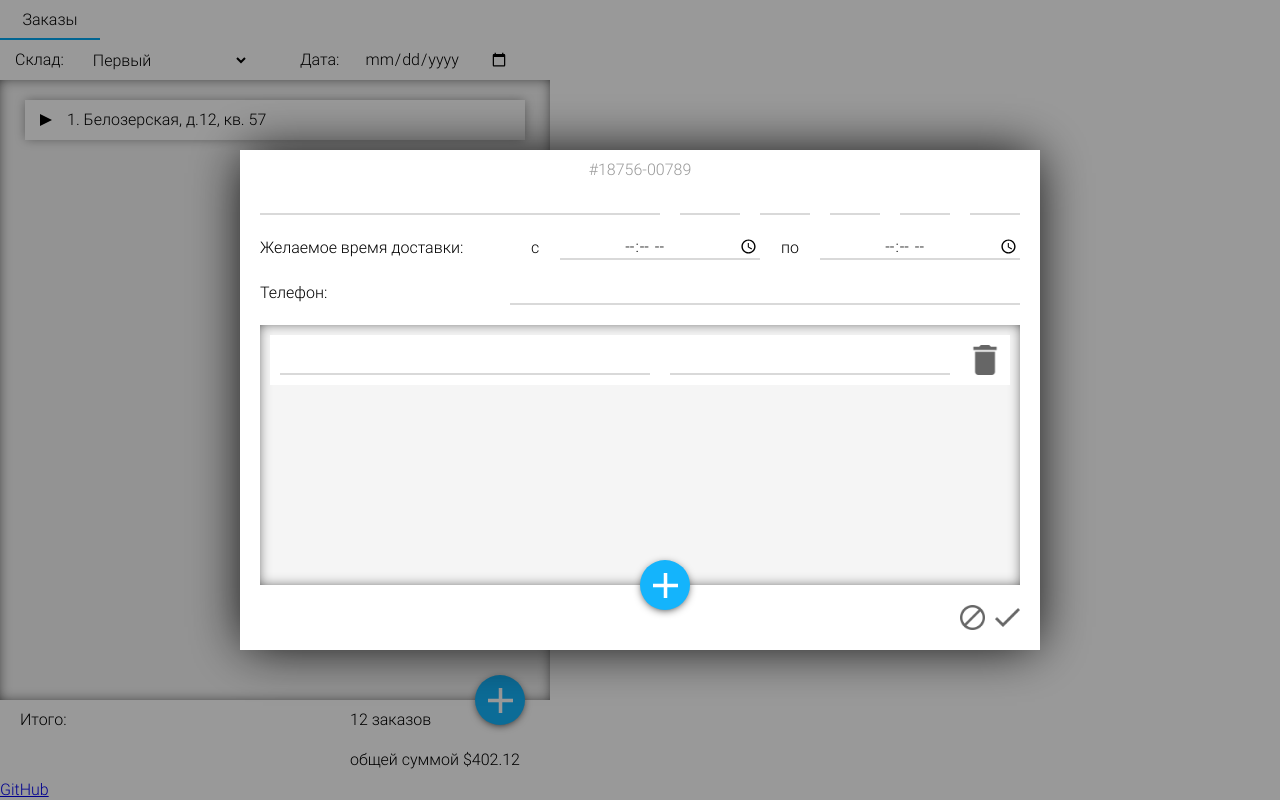
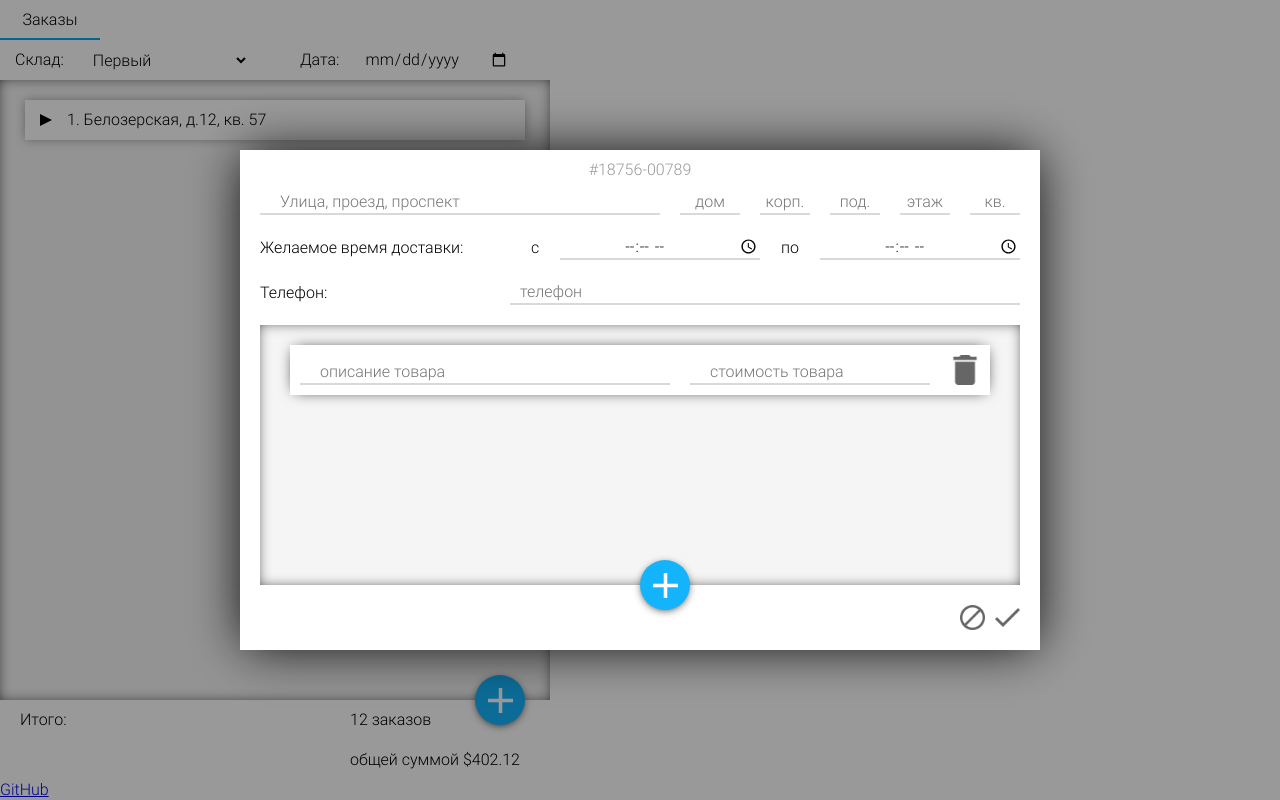
Before and after one commit to Darevski/Delivery_system, a PHP site: page / in a window 1280 px wide. Run offline with PHP 8.4, Linux system fonts and the light colour scheme; style sheets or scripts are compiled from the project's sources.

Commit message:
GUI Добавлены placeholder, небольшие изменения дизайна

```diff
--- a/css/main.less
+++ b/css/main.less
@@ -240,6 +240,7 @@ input[type="date"]::-webkit-clear-button, input[type="date"]::-webkit-inner-spin
 .order-time input
 {
 	width: 100px;
+	text-align: center;
 }
 .order-time span
 {
@@ -472,9 +473,9 @@ input[type="date"]::-webkit-clear-button, input[type="date"]::-webkit-inner-spin
 	padding-left: 20px;
 	margin-left: 10px;
 }
-#add-order-items .item input:nth-child(2n)
+#add-order-items .item input:nth-child(2)
 {
-	width: 260px;
+	width: 220px;
 	padding-left: 20px;
 	margin-left: 20px;
 }
@@ -492,13 +493,14 @@ input[type="date"]::-webkit-clear-button, input[type="date"]::-webkit-inner-spin
 }
 #add-order-items .item
 {
+	box-shadow: 0 0 15px -5px #000;
 	background-color: @color-block;
 	position: relative;
-	top: 10px;
-	left: 10px;
-	margin-bottom: 10px;
+	top: 20px;
+	left: 30px;
+	margin-bottom: 20px;
 	height: 50px;
-	width: 740px;
+	width: 700px;
 }
 #add-order-items
 {
--- a/index.html
+++ b/index.html
@@ -22,14 +22,14 @@
 				<div class="order"> <!-- 232px max -->
 					<div class="order-header"><div class="button-toggle"></div><p class="order-title">1. Белозерская, д.12, кв. 57</p></div>
 					<div class="order-body">
-						<input type="text" class="order-adress-street"><!--
-					 --><input type="text" class="order-adress-house"><!--
-					 --><input type="text" class="order-adress-block"><!--
-					 --><input type="text" class="order-adress-entry"><!--
-					 --><input type="text" class="order-adress-floor"><!--
-					 --><input type="text" class="order-adress-flat">
+						<input type="text" placeholder="Улица..." class="order-adress-street"><!--
+					 --><input type="text" placeholder="дом" class="order-adress-house"><!--
+					 --><input type="text" placeholder="корп." class="order-adress-block"><!--
+					 --><input type="text" placeholder="под." class="order-adress-entry"><!--
+					 --><input type="text" placeholder="этаж" class="order-adress-floor"><!--
+					 --><input type="text" placeholder="кв." class="order-adress-flat">
 						<div class="order-time"><p>Желаемое время доставки:</p><p style="width: 25px; text-align: center;">с</p><input type="time" class="time-from"><p style="width: 35px; text-align: center;">по</p><input type="time" class="time-to"></div>
-						<div class="order-phone"><p>Телефон: </p><input type="tel" class="order-phone"></div>
+						<div class="order-phone"><p>Телефон: </p><input placeholder="телефон"  type="tel" class="order-phone"></div>
 						<div class="order-items"><p>5 товаров на сумму $400.12</p><div class="button-more"></div></div>
 						<div class="order-buttons"><div class="button-delete"></div><div class="button-edit"></div><div class="button-reset"></div><div class="button-save"></div></div>
 					</div>
@@ -49,16 +49,16 @@
 	<div id="add-order">
 		<div id="add-order-window">
 			<p id="order-number">#18756-00789</p>
-			<input type="text" id="add-order-adress-street"><!--
-		 --><input type="text" id="add-order-adress-house"><!--
-		 --><input type="text" id="add-order-adress-block"><!--
-		 --><input type="text" id="add-order-adress-entry"><!--
-		 --><input type="text" id="add-order-adress-floor"><!--
-		 --><input type="text" id="add-order-adress-flat">
+			<input type="text" placeholder="Улица, проезд, проспект" id="add-order-adress-street"><!--
+		 --><input type="text" placeholder="дом" id="add-order-adress-house"><!--
+		 --><input type="text" placeholder="корп." id="add-order-adress-block"><!--
+		 --><input type="text" placeholder="под." id="add-order-adress-entry"><!--
+		 --><input type="text" placeholder="этаж" id="add-order-adress-floor"><!--
+		 --><input type="text" placeholder="кв." id="add-order-adress-flat">
 			<div id="add-order-time"><p>Желаемое время доставки:</p><p style="width: 50px; text-align: center;">с</p><input type="time" class="time-from"><p style="width: 60px; text-align: center;">по</p><input type="time" class="time-to"></div>
-			<div id="add-order-phone"><p>Телефон: </p><input type="tel"></div>
+			<div id="add-order-phone"><p>Телефон: </p><input placeholder="телефон" type="tel"></div>
 			<div id="add-order-items">
-				<div class="item"><input type="text"><input type="text"><div class="button-delete"></div></div>
+				<div class="item"><input placeholder="описание товара" type="text"><input placeholder="стоимость товара" type="text"><div class="button-delete"></div></div>
 			</div>
 			<div class="add-floating-button"></div>
 			<div class="button-save"></div><div class="button-cancel"></div>
```
